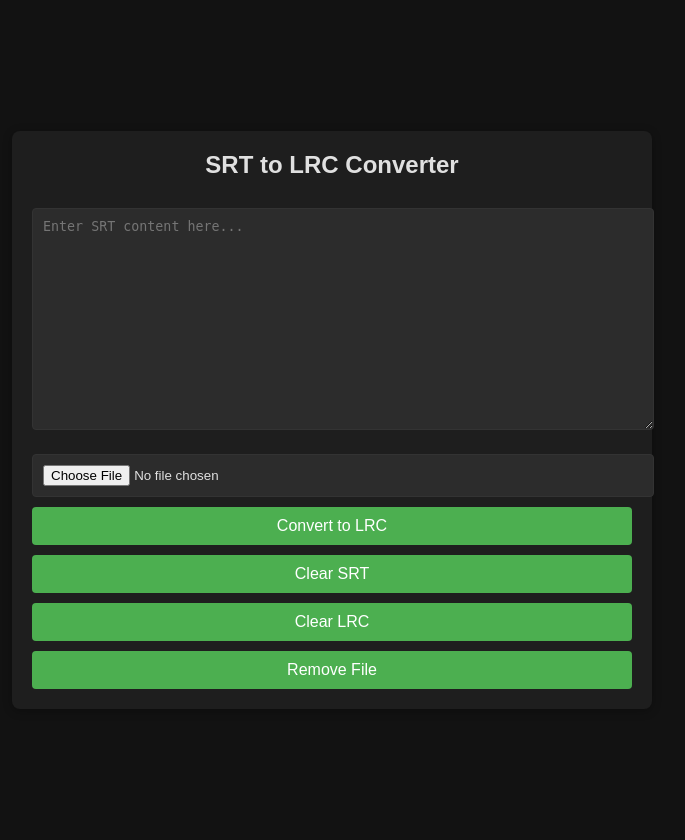
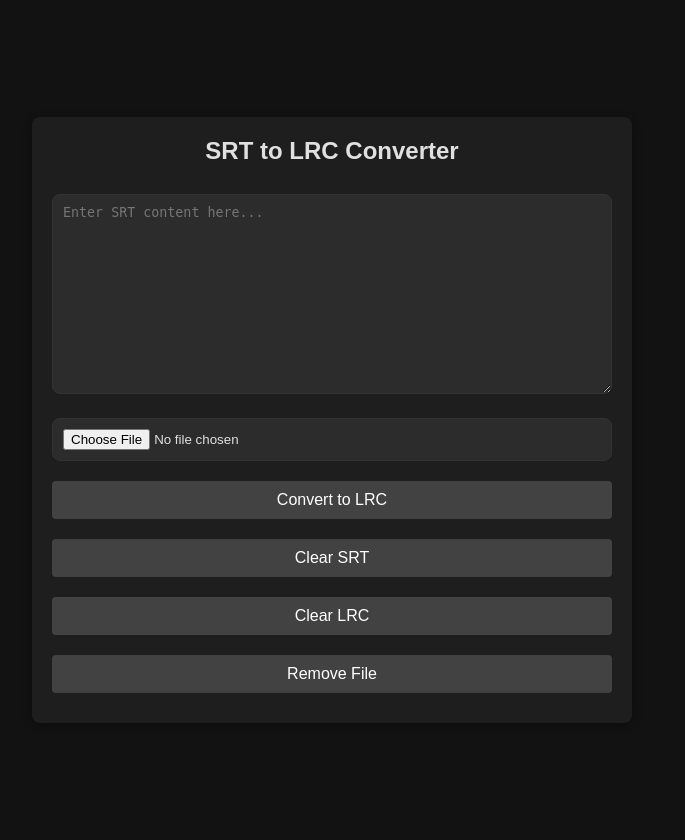
Before and after one commit to W-Sacheverell/srt2lrc, a Flask app: page / in a window 1280 px wide. Shown: the whole page, without its empty margins (308-993 px from the left). Run offline with Flask 3, Linux system fonts and the light colour scheme.

Commit message:
Update index.html

```diff
--- a/templates/index.html
+++ b/templates/index.html
@@ -24,6 +24,7 @@
             box-shadow: 0 2px 10px rgba(0, 0, 0, 0.3);
             max-width: 600px;
             width: 100%;
+            box-sizing: border-box;
         }
         .container h2 {
             margin-top: 0;
@@ -33,10 +34,11 @@
             width: 100%;
             padding: 10px;
             margin: 10px 0;
-            border: 1px solid #333;
-            border-radius: 4px;
+            border: 1px solid #333333;
+            border-radius: 8px;
             background-color: #2c2c2c;
             color: #e0e0e0;
+            box-sizing: border-box;
         }
         .container textarea {
             height: 200px;
@@ -45,15 +47,17 @@
         .container button {
             width: 100%;
             padding: 10px;
-            background-color: #4caf50;
+            margin: 10px 0;
+            background-color: #424242;
             color: white;
             border: none;
             border-radius: 4px;
             cursor: pointer;
             font-size: 16px;
+            box-sizing: border-box;
         }
         .container button:hover {
-            background-color: #45a049;
+            background-color: #303030;
         }
         .result {
             margin-top: 20px;
@@ -70,7 +74,7 @@
             position: absolute;
             right: 10px;
             top: 10px;
-            background-color: #00acc1;
+            background-color: #424242;
             color: white;
             border: none;
             padding: 5px 10px;
@@ -79,11 +83,11 @@
             font-size: 12px;
         }
         .copy-btn:hover {
-            background-color: #0097a7;
+            background-color: #303030;
         }
         .action-btn {
             margin-top: 10px;
-            background-color: #f44336;
+            background-color: #424242;
             color: white;
             border: none;
             padding: 10px;
@@ -92,7 +96,7 @@
             font-size: 16px;
         }
         .action-btn:hover {
-            background-color: #e53935;
+            background-color: #303030;
         }
     </style>
 </head>
```
